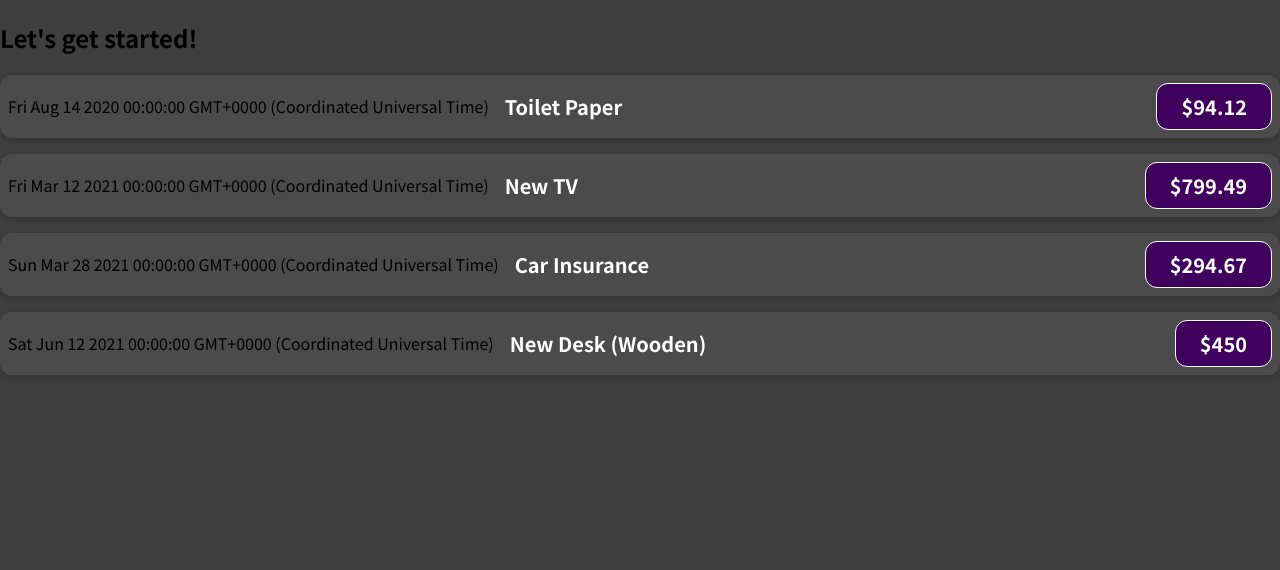
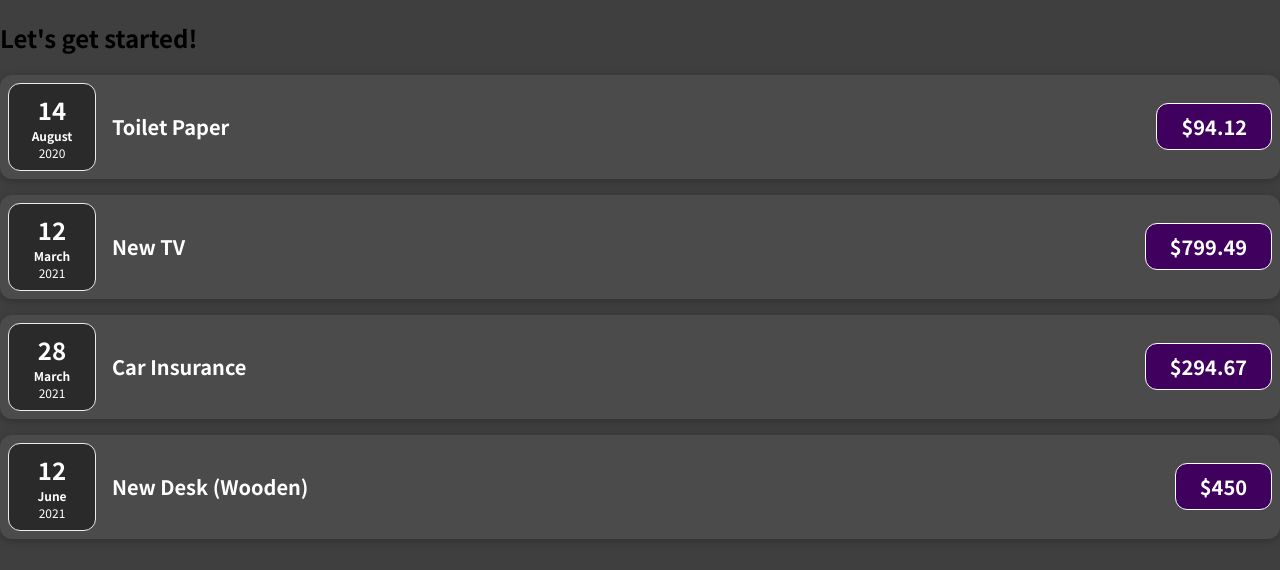
Before and after one commit to jesq/first-react-app, a JavaScript app: page / in a window 1280 px wide. Shown: the top 570 px of the page. Built offline with nearby package versions, Linux system fonts and the light colour scheme.

Commit message:
add: ExpenseDate component

```diff
--- /dev/null
+++ b/src/components/ExpenseItem/ExpenseDate/ExpenseDate.css
@@ -0,0 +1,26 @@
+.expense-date {
+    display: flex;
+    flex-direction: column;
+    width: 5.5rem;
+    height: 5.5rem;
+    border: 1px solid #ececec;
+    background-color: #2a2a2a;
+    color: white;
+    border-radius: 12px;
+    align-items: center;
+    justify-content: center;
+}
+
+.expense-date__month {
+    font-size: 0.75rem;
+    font-weight: bold;
+}
+
+.expense-date__year {
+    font-size: 0.75rem;
+}
+
+.expense-date__day {
+    font-size: 1.5rem;
+    font-weight: bold;
+}
--- /dev/null
+++ b/src/components/ExpenseItem/ExpenseDate/ExpenseDate.js
@@ -0,0 +1,23 @@
+import './ExpenseDate.css'
+
+function ExpenseDate(props) {
+    const month = props.date.toLocaleString('en-US', {month: 'long'});
+    const day = props.date.toLocaleString('en-US', {day: '2-digit'});
+    const year = props.date.getFullYear();
+
+    return (
+        <div className={"expense-date"}>
+            <div className={"expense-date__day"}>
+                { day }
+            </div>
+            <div className={"expense-date__month"}>
+                { month }
+            </div>
+            <div className={"expense-date__year"}>
+                { year }
+            </div>
+        </div>
+    )
+}
+
+export default ExpenseDate;
--- a/src/components/ExpenseItem/ExpenseItem.js
+++ b/src/components/ExpenseItem/ExpenseItem.js
@@ -1,11 +1,12 @@
 import './ExpenseItem.css'
+import ExpenseDate from "./ExpenseDate/ExpenseDate";
 
 function ExpenseItem(props) {
     return (
         <div className={"expense-item"}>
-            <div>
-                { props.date.toString() }
-            </div>
+            <ExpenseDate
+                date={ props.date }
+            />
             <div className={"expense-item__description"}>
                 <h2>
                     { props.title }
```
